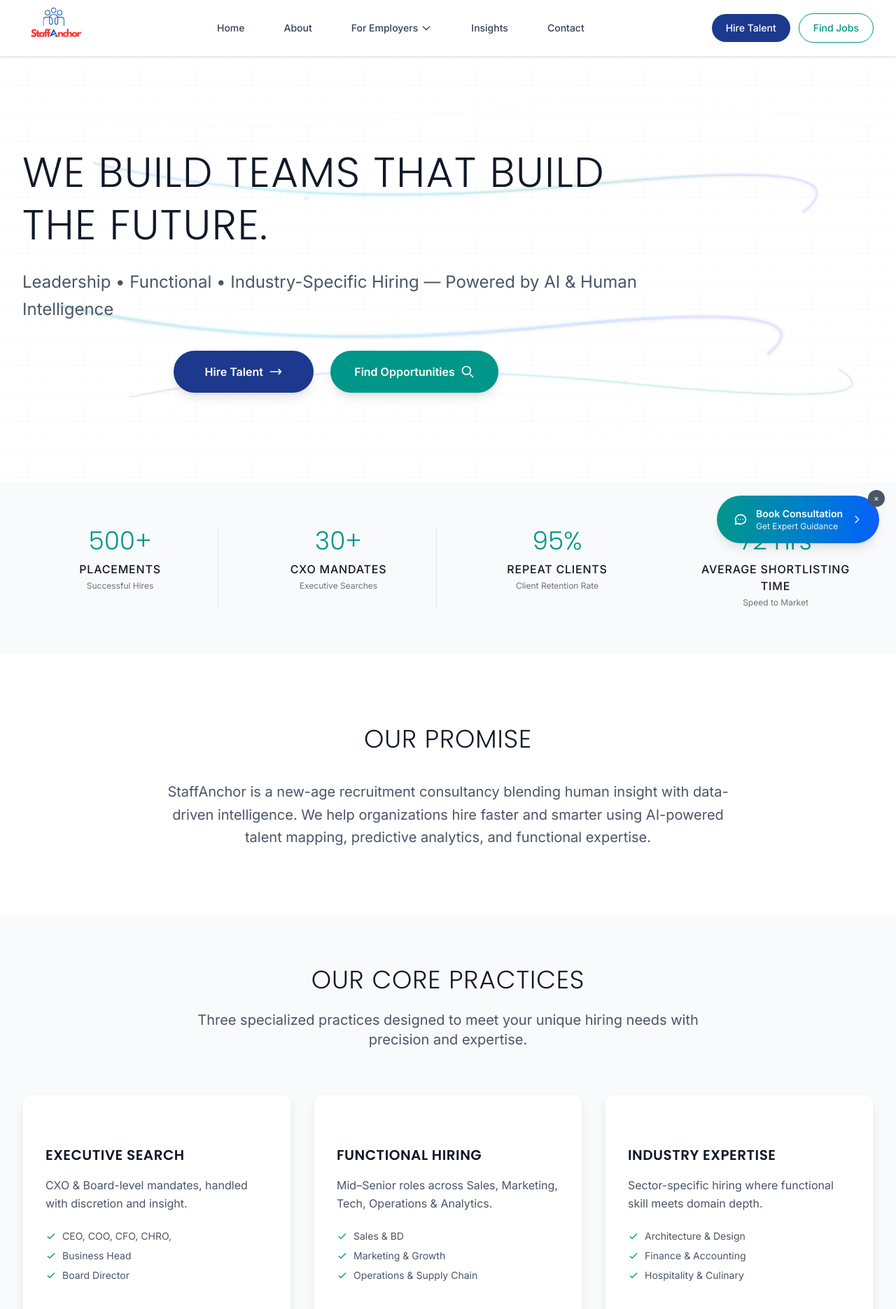
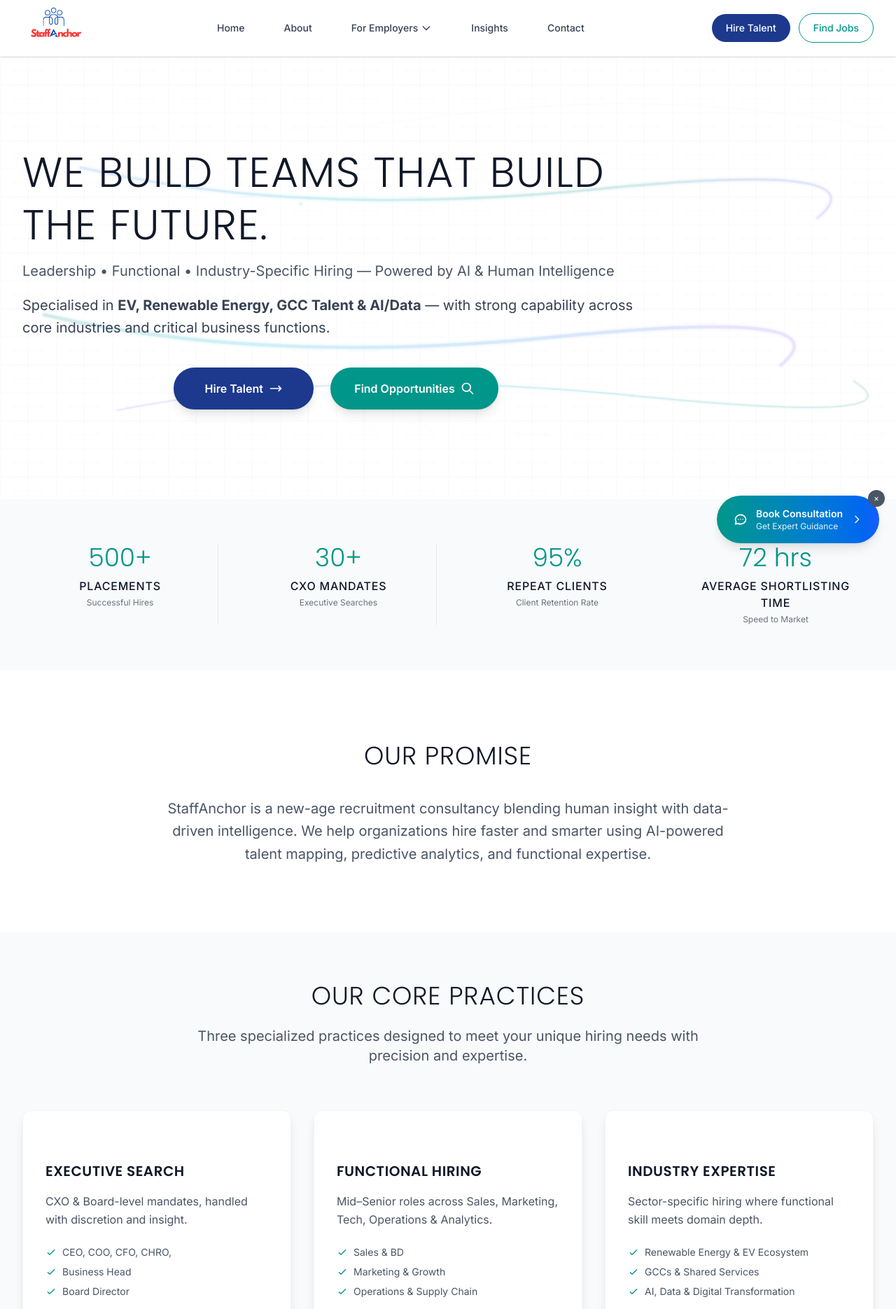
Before and after one commit to StaffAnchor/staffanchor, a Next.js app: page / in a window 1280 px wide. Shown: the top 1870 px of the page at 70% size. Built offline with nearby package versions, Linux system fonts and the light colour scheme.

Commit message:
minor text and url changed

```diff
--- a/package.json
+++ b/package.json
@@ -3,7 +3,7 @@
   "version": "0.1.0",
   "private": true,
   "scripts": {
-    "dev": "next dev --turbo",
+    "dev": "next dev",
     "build": "next build",
     "start": "next start",
     "lint": "eslint"
--- a/src/app/industry-expertise/page.tsx
+++ b/src/app/industry-expertise/page.tsx
@@ -14,6 +14,31 @@ const industryMetrics = [
 ];
 
 const industries = [
+  {
+    category: "Emerging Sectors",
+    data: [
+      {
+        industry: "Renewable Energy & EV Ecosystem",
+        description: "Supporting India's green economy with talent for solar, wind, and EV companies.",
+        roles: ["Project Managers", "Sustainability Analysts", "Electrical Engineers"]
+      },
+      {
+        industry: "GCCs & Shared Services",
+        description: "Building leadership and mid-level teams for global capability centers across Tier-1 & Tier-2 cities.",
+        roles: ["Finance Leads", "Process Managers", "Data Analysts"]
+      },
+      {
+        industry: "AI, Data & Digital Transformation",
+        description: "Bridging the talent gap in data-first organizations.",
+        roles: ["AI Engineers", "BI Analysts", "Data Scientists", "Automation Leads"]
+      },
+      {
+        industry: "Education & Skilling",
+        description: "Powering the next generation of educators, counsellors, and edtech leaders.",
+        roles: ["Academic Heads", "Trainers", "Admission Managers"]
+      }
+    ]
+  },
   {
     category: "Core Industries",
     data: [
@@ -48,32 +73,8 @@ const industries = [
         roles: ["Architects", "Interior Designers", "Landscape Experts"]
       }
     ]
-  },
-  {
-    category: "Emerging Sectors",
-    data: [
-      {
-        industry: "Renewable Energy & EV Ecosystem",
-        description: "Supporting India's green economy with talent for solar, wind, and EV companies.",
-        roles: ["Project Managers", "Sustainability Analysts", "Electrical Engineers"]
-      },
-      {
-        industry: "GCCs & Shared Services",
-        description: "Building leadership and mid-level teams for global capability centers across Tier-1 & Tier-2 cities.",
-        roles: ["Finance Leads", "Process Managers", "Data Analysts"]
-      },
-      {
-        industry: "AI, Data & Digital Transformation",
-        description: "Bridging the talent gap in data-first organizations.",
-        roles: ["AI Engineers", "BI Analysts", "Data Scientists", "Automation Leads"]
-      },
-      {
-        industry: "Education & Skilling",
-        description: "Powering the next generation of educators, counsellors, and edtech leaders.",
-        roles: ["Academic Heads", "Trainers", "Admission Managers"]
-      }
-    ]
   }
+
 ];
 
 
--- a/src/app/page.tsx
+++ b/src/app/page.tsx
@@ -50,7 +50,7 @@ const practices = [
         <path strokeLinecap="round" strokeLinejoin="round" strokeWidth={2} d="M9 12l2 2 4-4M7.835 4.697a3.42 3.42 0 001.946-.806 3.42 3.42 0 014.438 0 3.42 3.42 0 001.946.806 3.42 3.42 0 013.138 3.138 3.42 3.42 0 00.806 1.946 3.42 3.42 0 010 4.438 3.42 3.42 0 00-.806 1.946 3.42 3.42 0 01-3.138 3.138 3.42 3.42 0 00-1.946.806 3.42 3.42 0 01-4.438 0 3.42 3.42 0 00-1.946-.806 3.42 3.42 0 01-3.138-3.138 3.42 3.42 0 00-.806-1.946 3.42 3.42 0 010-4.438 3.42 3.42 0 00.806-1.946 3.42 3.42 0 013.138-3.138z" />
       </svg>
     ),
-    features: ["Architecture & Design", "Finance & Accounting", "Hospitality & Culinary"],
+    features: ["Renewable Energy & EV Ecosystem", "GCCs & Shared Services", "AI, Data & Digital Transformation"],
 
   },
 ];
@@ -146,6 +146,7 @@ export default function Home() {
       <HeroSection
         headline="We Build Teams That Build the Future."
         subtext="Leadership • Functional • Industry-Specific Hiring — Powered by AI & Human Intelligence"
+        specialization={true}
         backgroundPattern={true}
       >
         <div className="flex flex-col sm:flex-row gap-6 justify-center">
@@ -159,7 +160,7 @@ export default function Home() {
             </svg>
           </Link>
           <Link
-            href="/job-seekers"
+            href="/jobseeker"
             className="group inline-flex items-center justify-center px-8 py-4 bg-teal-600 text-white border-2 border-teal-600 font-semibold rounded-full hover:bg-teal-500 hover:border-teal-500 transition-all duration-300 transform hover:scale-105 shadow-lg hover:shadow-xl min-w-[200px]"
           >
             <span>Find Opportunities</span>
--- a/src/components/layout/Navbar.tsx
+++ b/src/components/layout/Navbar.tsx
@@ -10,14 +10,14 @@ const Navbar = () => {
 
   const navItems = [
     { name: 'Home', href: '/' },
-    { name: 'About', href: '/about' },
+    { name: 'About', href: '/about-us' },
     {
       name: 'For Employers',
       href: '/employers',
       submenu: [
         { name: 'Executive Search', href: '/executive-search' },
+        { name: 'Industry Expertise', href: '/industry-expertise' },
         { name: 'Functional Hiring', href: '/functional-hiring' },
-        { name: 'Industry Expertise', href: '/industry-expertise' },
       ]
     },
     { name: 'Insights', href: '/blog' },
@@ -89,7 +89,7 @@ const Navbar = () => {
                 Hire Talent
               </Link>
               <Link
-                href="/job-seekers"
+                href="/jobseeker"
                 className="border border-teal-600 text-teal-600 px-5 py-2.5 rounded-full text-sm font-medium hover:bg-teal-50 transition-colors duration-200 whitespace-nowrap"
               >
                 Find Jobs
--- a/src/components/ui/HeroSection.tsx
+++ b/src/components/ui/HeroSection.tsx
@@ -6,6 +6,7 @@ import { ReactNode, useRef, useEffect } from 'react';
 interface HeroSectionProps {
   headline: string;
   subtext?: string;
+  specialization?: boolean;
   children?: ReactNode;
   backgroundPattern?: boolean;
   centered?: boolean;
@@ -14,6 +15,7 @@ interface HeroSectionProps {
 const HeroSection = ({
   headline,
   subtext,
+  specialization,
   children,
   backgroundPattern = false,
   centered = false
@@ -260,9 +262,20 @@ const HeroSection = ({
               initial={{ opacity: 0, y: 20 }}
               animate={{ opacity: 1, y: 0 }}
               transition={{ duration: 0.6, delay: 0.2 }}
-              className="mt-6 text-xl md:text-2xl text-gray-600 leading-relaxed"
+              className="mt-3 text-lg md:text-xl text-gray-600 leading-relaxed"
             >
               {subtext}
+            </motion.p>
+          )}
+
+          {specialization && (
+            <motion.p
+              initial={{ opacity: 0, y: 20 }}
+              animate={{ opacity: 1, y: 0 }}
+              transition={{ duration: 0.6, delay: 0.3 }}
+              className="mt-4 text-lg md:text-xl text-gray-700 leading-relaxed max-w-5xl mx-auto"
+            >
+              Specialised in <span className="font-bold">EV, Renewable Energy, GCC Talent & AI/Data</span> — with strong capability across core industries and critical business functions.
             </motion.p>
           )}
 
```
Also changed, not shown: src/app/about-us/page.tsx (renamed from src/app/about/page.tsx), src/app/jobseeker/layout.tsx (renamed from src/app/job-seekers/layout.tsx), src/app/jobseeker/page.tsx (renamed from src/app/job-seekers/page.tsx).
